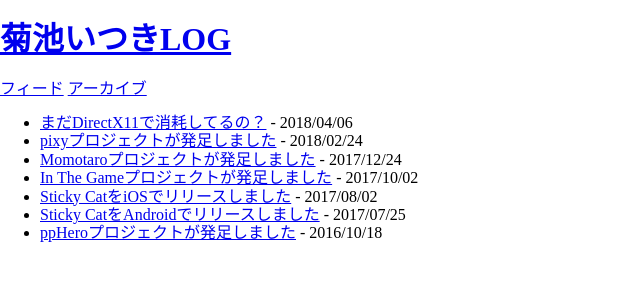
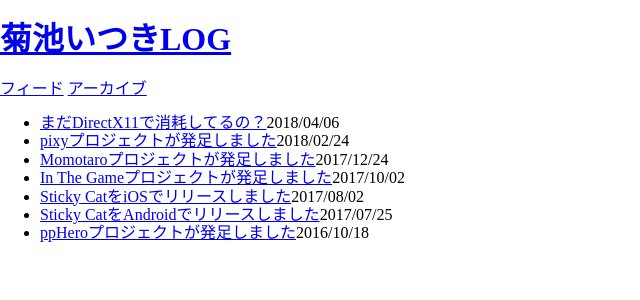
Before and after one commit to itukikikuti/windblow.net, a Jekyll site: the page built from archive.html, in a window 1280 px wide. Shown: the top 300 px of the page, without its empty margins (0-640 px from the left). Built offline with Jekyll 4.4.1, drawn with Linux system fonts in a browser that asks for light colours; some web fonts are replaced; part of the change alters nothing that is shown.

```diff
--- a/archive.html
+++ b/archive.html
@@ -4,6 +4,6 @@ title: アーカイブ
 ---
 <ul>
     {% for post in site.posts %}
-    <li><a href="{{ post.url }}">{{ post.title }}</a> - {{ post.date | date: "%Y/%m/%d" }}</li>
+    <li><a href="{{ post.url }}">{{ post.title }}</a><time>{{ post.date | date: "%Y/%m/%d" }}</time></li>
     {% endfor %}
 </ul>
```
